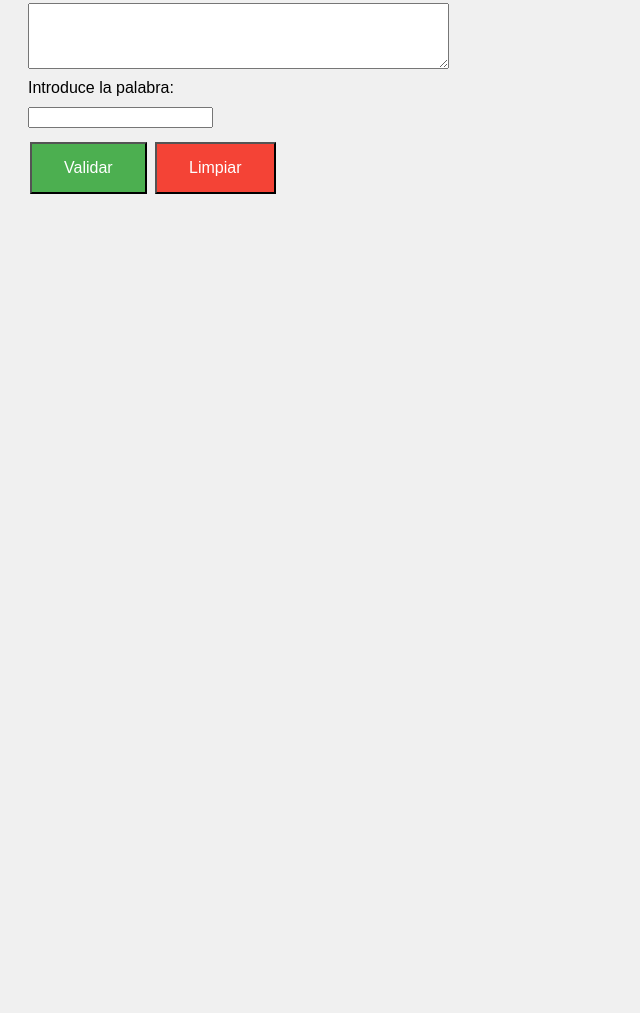
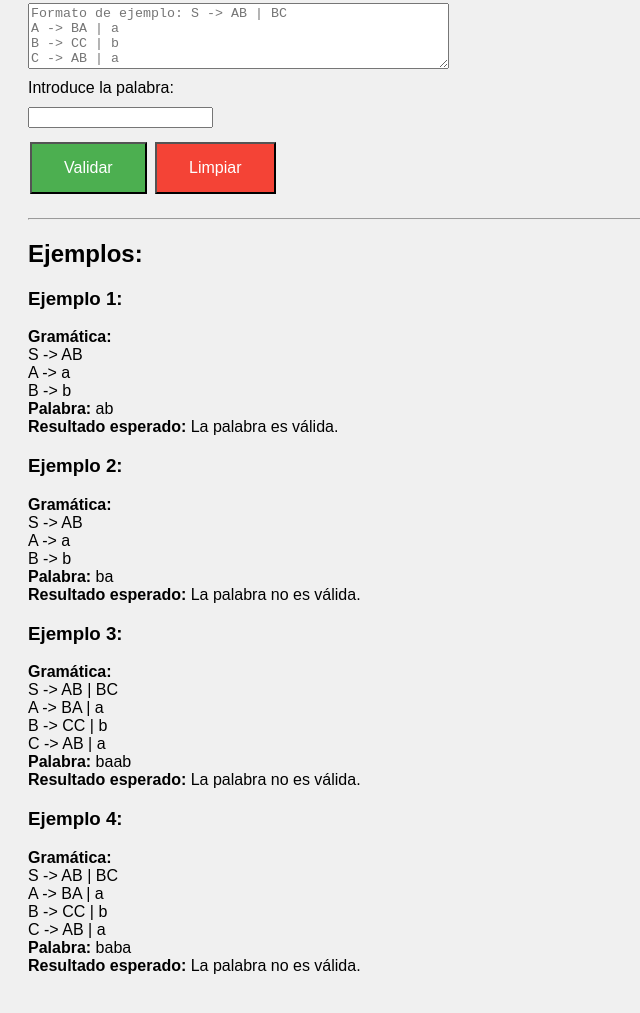
Before and after one commit to AndreyRi13/proyecto-gramatica, a plain HTML site: page index.html in a window 1280 px wide. Shown: the part 133-1146 px from the top of the page, without its empty margins (0-640 px from the left). Before the commit the page ends 800 px from the top, so only its background shows below. Drawn offline with Linux system fonts and the light colour scheme.

Commit message:
ejemplos

```diff
--- a/index.html
+++ b/index.html
@@ -8,7 +8,7 @@
     <h1>Validador de Gramática</h1>
 
     <label for="grammar">Introduce la gramática:</label>
-    <textarea id="grammar" rows="4" cols="50"></textarea>
+    <textarea id="grammar" rows="4" cols="50" placeholder="Formato de ejemplo: S -> AB | BC&#10;A -> BA | a&#10;B -> CC | b&#10;C -> AB | a"></textarea>
 
     <label for="word">Introduce la palabra:</label>
     <input type="text" id="word">
@@ -21,5 +21,45 @@
     <div id="result"></div>
 
     <script src="./js/index.js"></script>
+    <hr>
+    <h2>Ejemplos:</h2>
+    <h3>Ejemplo 1:</h3>
+    <p>
+        <strong>Gramática:</strong><br>
+        S -> AB<br>
+        A -> a<br>
+        B -> b<br>
+        <strong>Palabra:</strong> ab<br>
+        <strong>Resultado esperado:</strong> La palabra es válida.
+    </p>
+    <h3>Ejemplo 2:</h3>
+    <p>
+        <strong>Gramática:</strong><br>
+        S -> AB<br>
+        A -> a<br>
+        B -> b<br>
+        <strong>Palabra:</strong> ba<br>
+        <strong>Resultado esperado:</strong> La palabra no es válida.
+    </p>
+    <h3>Ejemplo 3:</h3>
+    <p>
+        <strong>Gramática:</strong><br>
+        S -> AB | BC<br>
+        A -> BA | a<br>
+        B -> CC | b<br>
+        C -> AB | a<br>
+        <strong>Palabra:</strong> baab<br>
+        <strong>Resultado esperado:</strong> La palabra no es válida.
+    </p>
+    <h3>Ejemplo 4:</h3>
+    <p>
+        <strong>Gramática:</strong><br>
+        S -> AB | BC<br>
+        A -> BA | a<br>
+        B -> CC | b<br>
+        C -> AB | a<br>
+        <strong>Palabra:</strong> baba<br>
+        <strong>Resultado esperado:</strong> La palabra no es válida.
+    </p>
 </body>
 </html>
```
